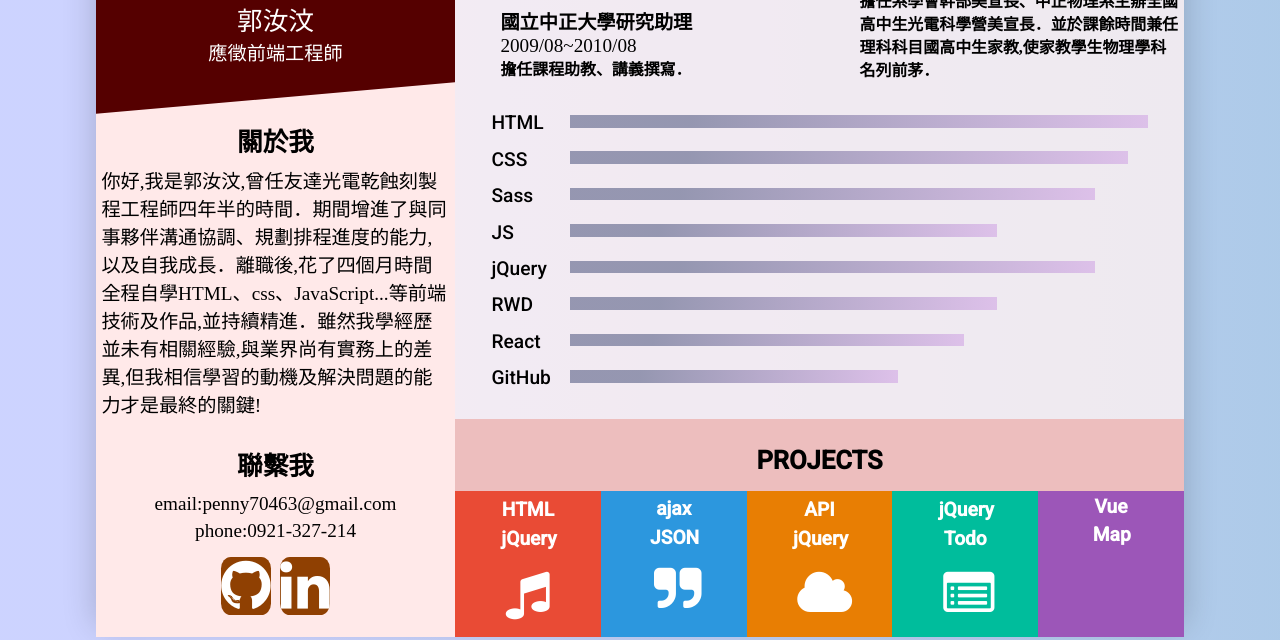
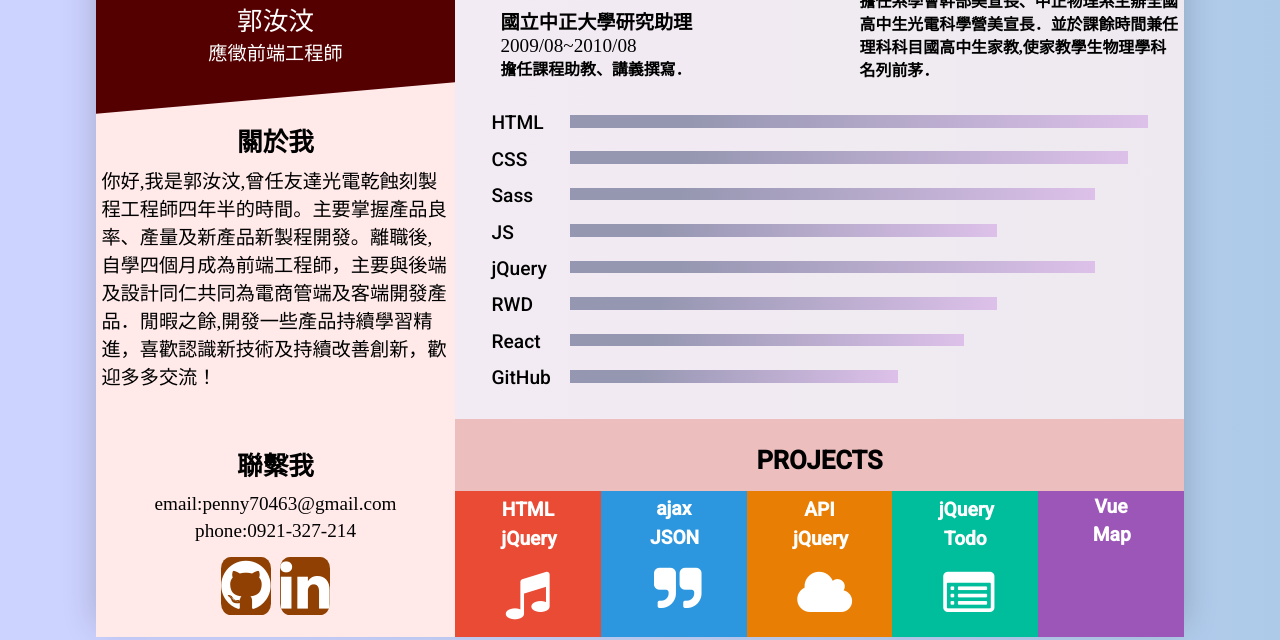
Before and after one commit to penny70463/resume-RWD, a plain HTML site: page index.html in a window 1280 px wide. Shown: the part 334-974 px from the top of the page. Drawn offline with nearby package versions, Linux system fonts and the light colour scheme; some icons are missing.

Commit message:
Update index.html

```diff
--- a/index.html
+++ b/index.html
@@ -33,7 +33,7 @@
   <div id='row2'>
     <div id='position'>
       <h3>關於我</h3>
-      <div>你好,我是郭汝汶,曾任友達光電乾蝕刻製程工程師四年半的時間．期間增進了與同事夥伴溝通協調、規劃排程進度的能力,以及自我成長．離職後,花了四個月時間全程自學HTML、css、JavaScript...等前端技術及作品,並持續精進．雖然我學經歷並未有相關經驗,與業界尚有實務上的差異,但我相信學習的動機及解決問題的能力才是最終的關鍵!</div>
+      <div>你好,我是郭汝汶,曾任友達光電乾蝕刻製程工程師四年半的時間。主要掌握產品良率、產量及新產品新製程開發。離職後,自學四個月成為前端工程師，主要與後端及設計同仁共同為電商管端及客端開發產品．閒暇之餘,開發一些產品持續學習精進，喜歡認識新技術及持續改善創新，歡迎多多交流！</div>
     </div>
     <div id='skill'>
     <div id='box'>
```
